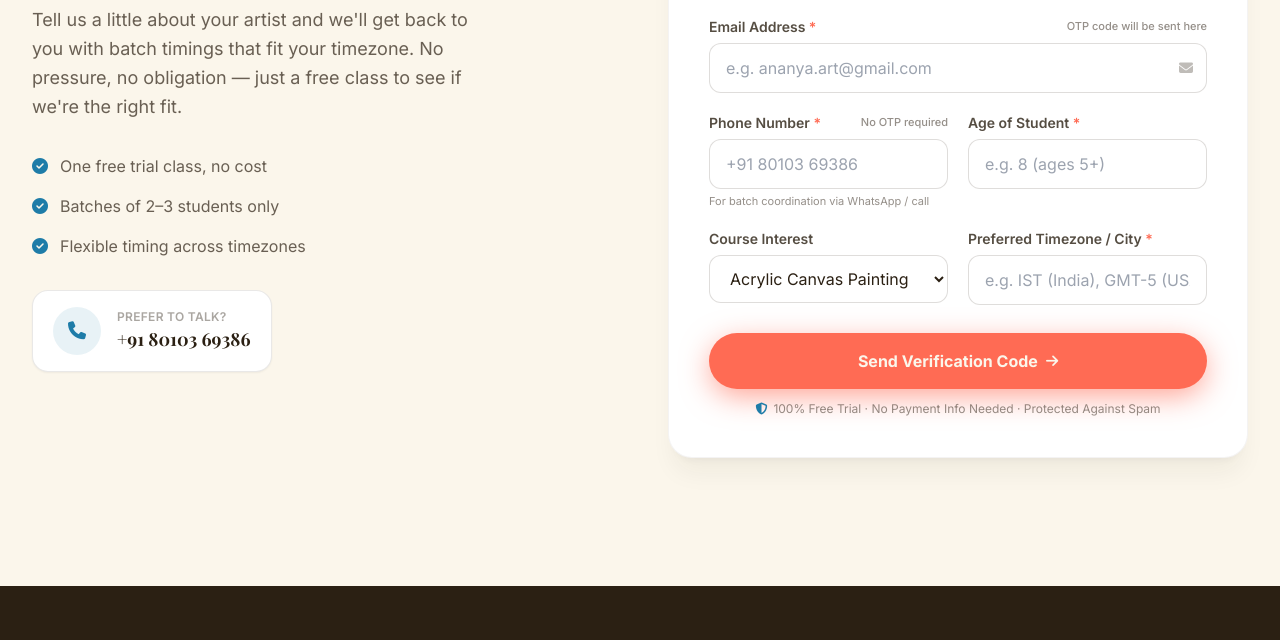
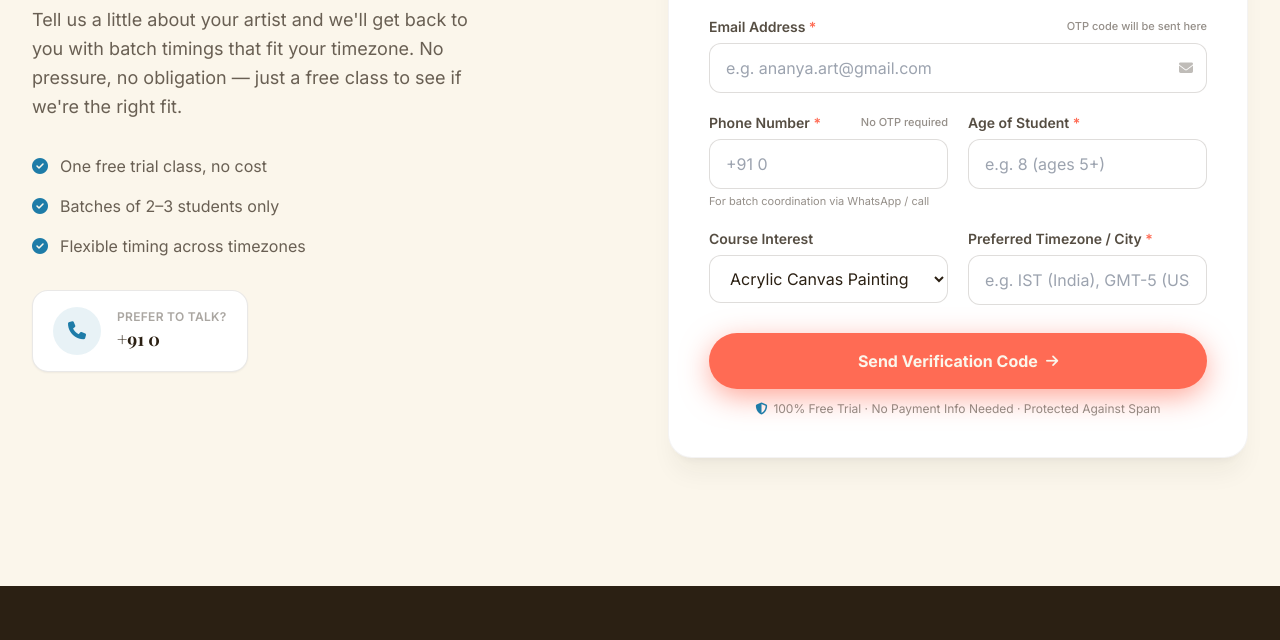
Before and after one commit to thepalattestudio/thepalattestudio.github.io, a plain HTML site: page index.html in a window 1280 px wide. Shown: the part 3580-4220 px from the top of the page. Drawn offline with nearby package versions, Linux system fonts and the light colour scheme; a web font is replaced by a local one.

Commit message:
Update index.html

```diff
--- a/index.html
+++ b/index.html
@@ -420,7 +420,7 @@
         <span class="w-12 h-12 rounded-full bg-cerulean/10 flex items-center justify-center text-cerulean text-lg shrink-0"><i class="fa-solid fa-phone"></i></span>
         <span>
           <span class="block text-xs font-semibold uppercase tracking-wide text-ink/40">Prefer to talk?</span>
-          <span class="block font-display font-bold text-lg text-ink">+91 80103 69386</span>
+          <span class="block font-display font-bold text-lg text-ink">+91 0</span>
         </span>
       </a>
     </div>
@@ -461,7 +461,7 @@
               <label for="phone" class="block text-sm font-semibold text-ink/80">Phone Number <span class="text-coral">*</span></label>
               <span class="text-[11px] text-ink/50 font-medium">No OTP required</span>
             </div>
-            <input required id="phone" name="phone" type="tel" autocomplete="tel" placeholder="+91 80103 69386" class="w-full rounded-xl border border-ink/15 px-4 py-3 focus:border-cerulean focus:ring-2 focus:ring-cerulean/20 outline-none transition text-ink" />
+            <input required id="phone" name="phone" type="tel" autocomplete="tel" placeholder="+91 0" class="w-full rounded-xl border border-ink/15 px-4 py-3 focus:border-cerulean focus:ring-2 focus:ring-cerulean/20 outline-none transition text-ink" />
             <p class="mt-1 text-[11px] text-ink/50">For batch coordination via WhatsApp / call</p>
           </div>
 
@@ -634,7 +634,7 @@
       </div>
 
       <a href="tel:+91000000000" class="flex items-center gap-2 font-semibold text-cream/80 hover:text-sunshine transition-colors">
-        <i class="fa-solid fa-phone"></i> +91 80103 69386
+        <i class="fa-solid fa-phone"></i> +91 0
       </a>
 
       <div class="flex items-center gap-4">
```
